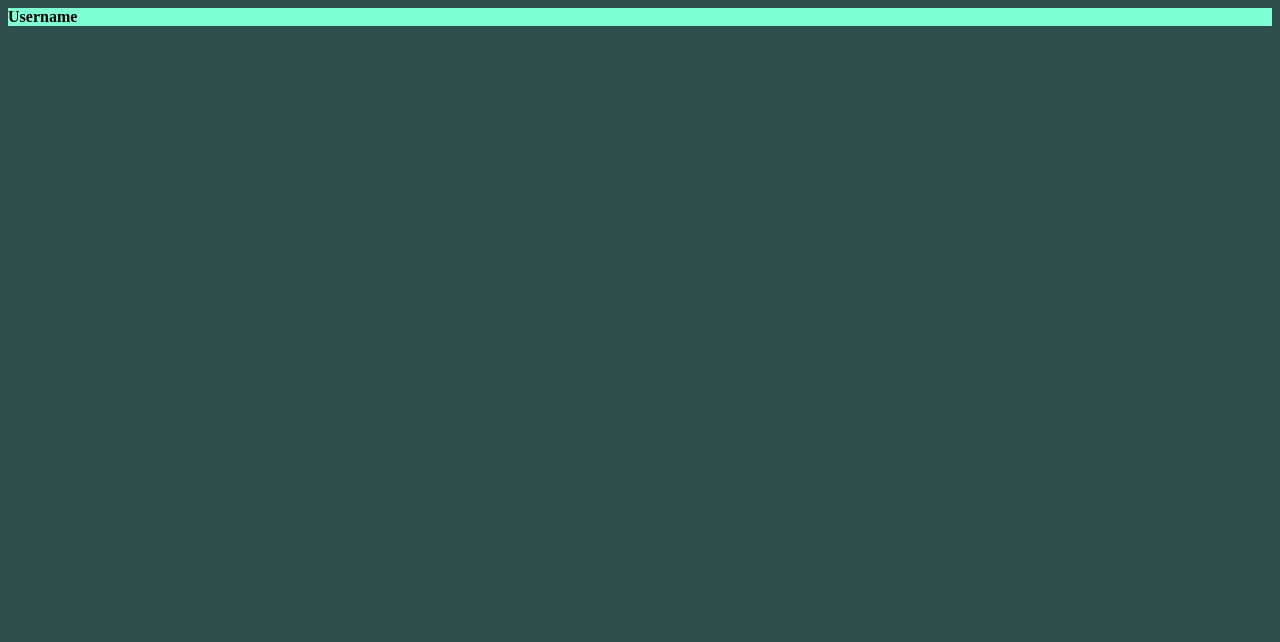
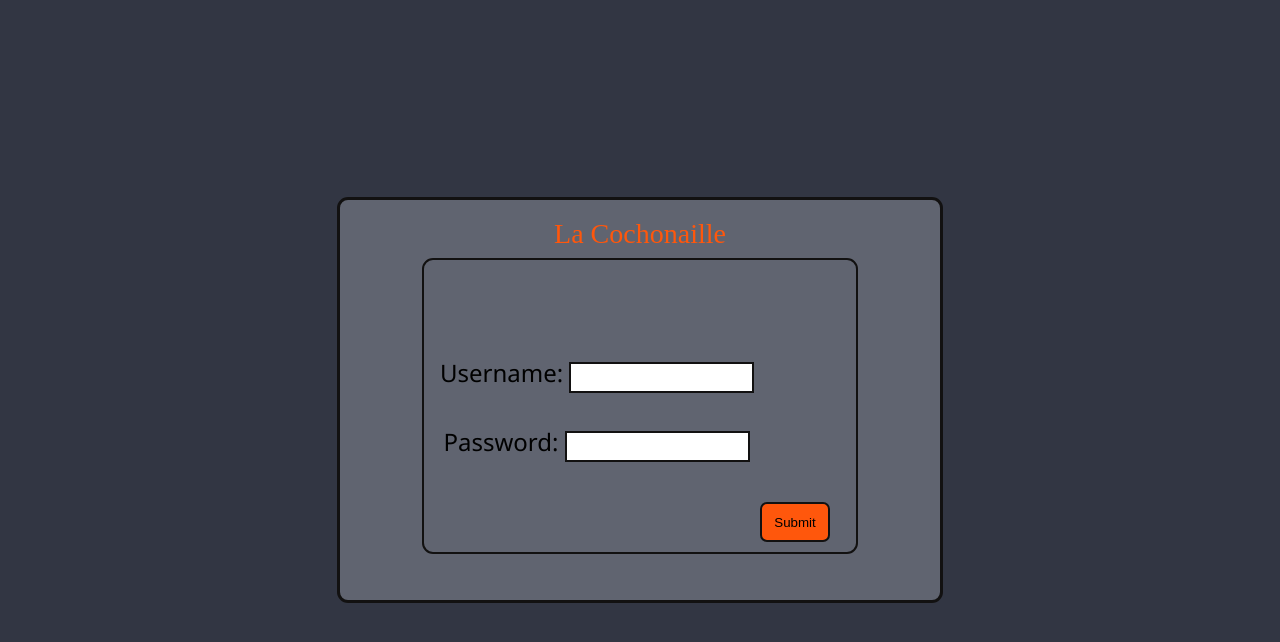
Before and after one commit to SulienP/projet_fianal_sql, a plain HTML site: page login.html in a window 1280 px wide. Drawn offline with Linux system fonts and the light colour scheme.

Commit message:
login page v1

```diff
--- a/login.css
+++ b/login.css
@@ -1,9 +1,96 @@
-body{
-  background-color: darkslategrey;
+body {
+  background-color:rgb(50, 54, 67) ;
+  margin: 0;
+  padding: 0;
+  height: 100vh;
+  display: flex;
+  justify-content: center;
+  align-items: center;
+}
+
+.center-div {
+  width: 600px;
+  height: 400px;
+  background-color: rgb(96, 100, 112);
+  top: 50%;
+  left: 50%;
+  border: 3px solid #121111;
+  border-radius: 11px;
+
+}
+
+.tittle{
+  margin-top: 3%;
+  height: 10%;
+  color: rgb(255, 87, 12);
+  justify-content: center;
+  align-items: center;
+  font-size:28px;
+  text-align:center;
 }
 
 
-.cadre{
-  background-color: aquamarine;
+form {
+
+  height: 65%;
+  margin: 0 auto;
+  width: 400px;
+  padding: 1em;
+  border: 2px solid #121111;
+  border-radius: 11px;
 
 }
+
+ul {
+
+  list-style: none;
+  padding: 0;
+  margin: 0;
+}
+
+.user{
+  font-size: 24px;
+  font-family: 'Segoe UI', Tahoma, Geneva, Verdana, sans-serif;
+  color: black;
+  margin-top: 20%;
+}
+
+.pass{
+  font-size: 24px;
+  font-family: 'Segoe UI', Tahoma, Geneva, Verdana, sans-serif;
+  color: black;
+  margin-top: 8%;
+}
+
+
+.passlabel{
+  margin-top: 30%;
+  margin-left:3.5px ;
+}
+
+.userlabel{
+  margin-top: 10%;
+}
+
+
+input{
+
+  height: 25px;
+  border: 2px solid #121111;
+}
+
+.submit{
+  height: 40px;
+  width: 70px;
+  background-color: rgb(255, 87, 12);
+  margin-top: 10%;
+  margin-left: 80%;
+  border: 2px solid #121111;
+  border-radius: 7px;
+
+}
+
+.submit:hover {
+  background-color: rgb(242, 113, 53);
+  color: black;
+}
--- a/login.html
+++ b/login.html
@@ -7,9 +7,24 @@
   <title>LaCochonaille/login</title>
 </head>
 <body>
-  <div class=cadre>
-    <label for="uname"><b>Username</b></label>
-  </div>
+  <div class="center-div">
+    <div tittle class="tittle"><bold>La Cochonaille</bold></div>
+
+    <form class="form" action="connexion" method="post">
+      <ul>
+        <li class="user">
+          <label class="userlabel"><bold>Username:</bold></label>
+          <input type="text" id="name" name="user_name" />
+        </li>
+        <li class="pass">
+          <label class="passlabel" for="password"><bold>Password:</bold></label>
+          <input type="pass" id="pass" name="user_password" />
+        </li>
+
+      </ul>
+      <button class="submit">Submit</button>
+    </form>
+    </div>
 
 </body>
 </html>
```
